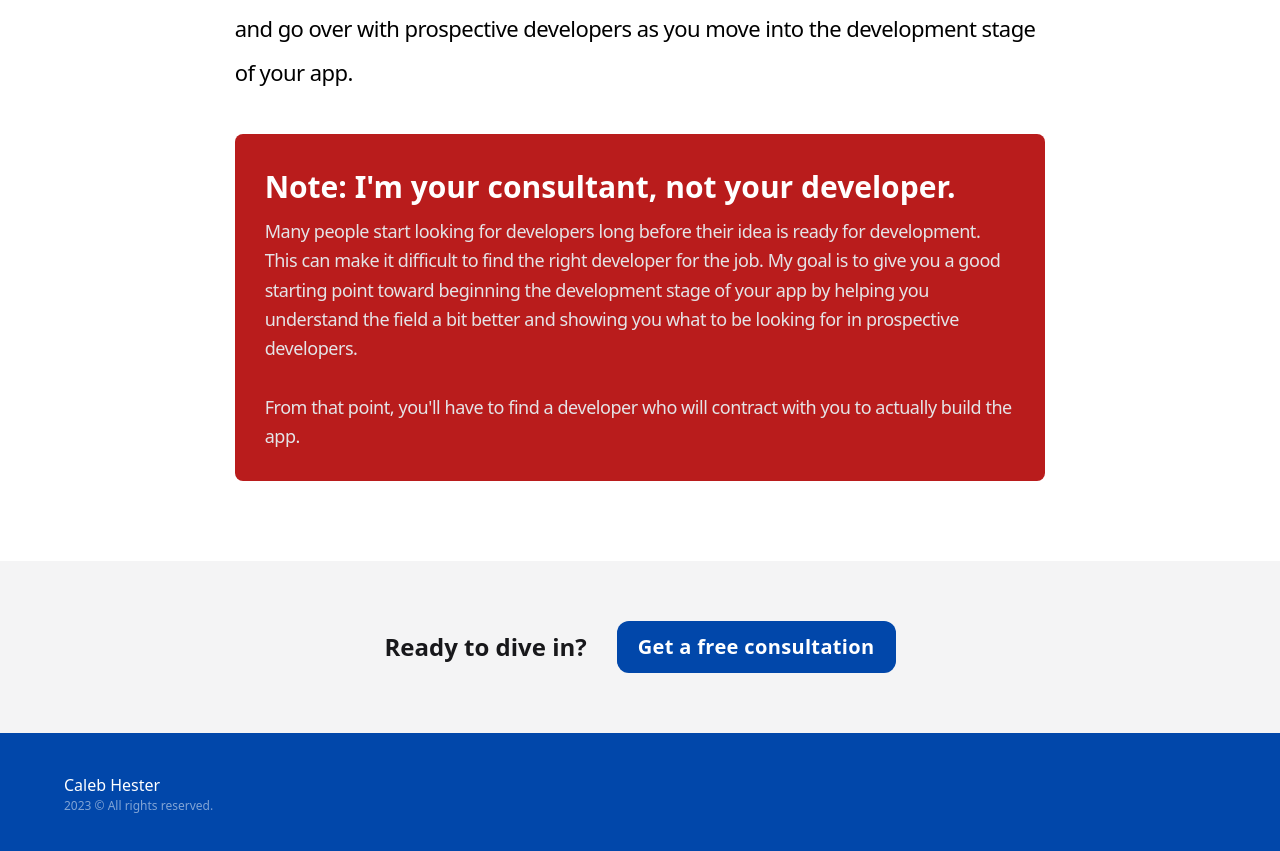
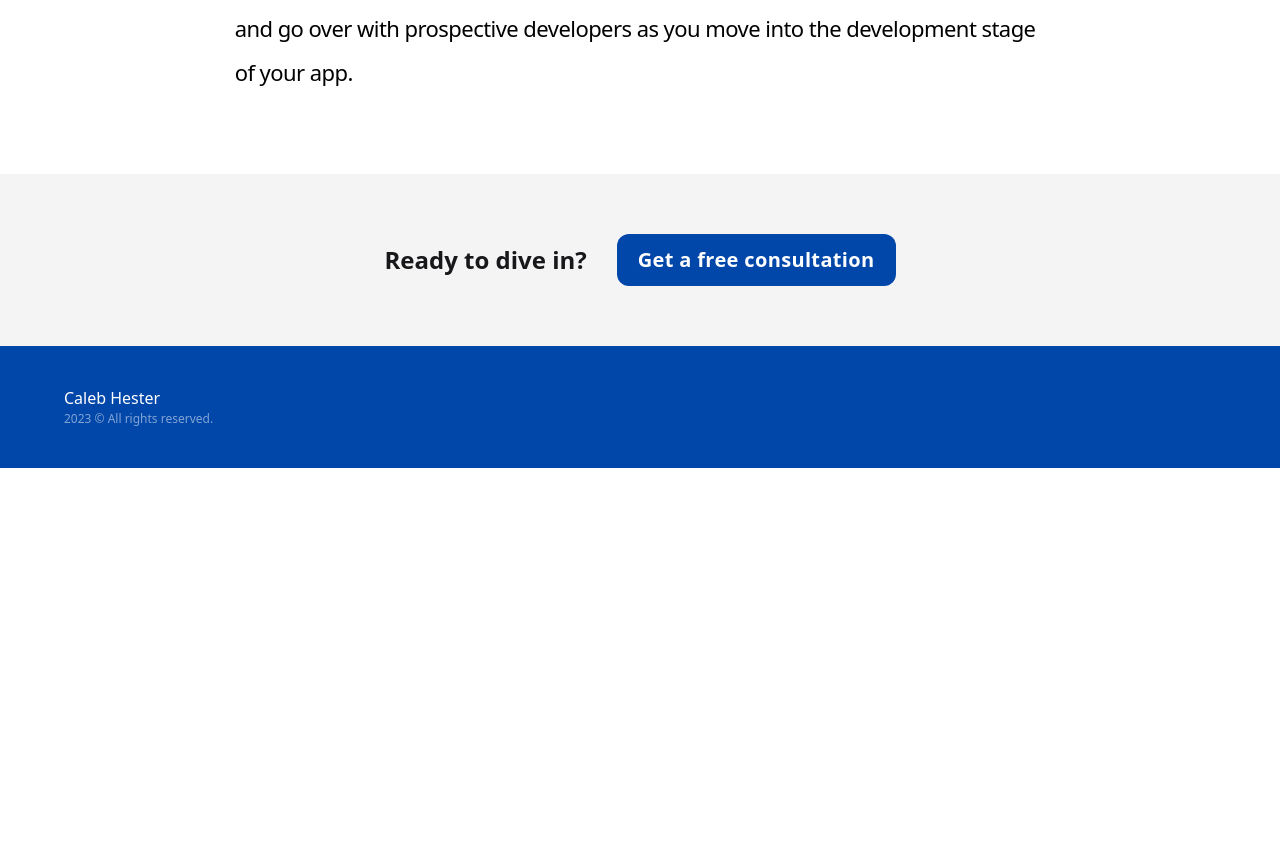
Before and after one commit to naclcaleb/consulting-site, a Gatsby site: page /service-description in a window 1280 px wide. Shown: the part 861-1712 px from the top of the page. After the commit the page ends 1329 px from the top, so only its background shows below. Built offline with nearby package versions, Linux system fonts and the light colour scheme; Gatsby itself is replaced by a stand-in of ours.

Commit message:
Update service description

```diff
--- a/src/pages/service-description.js
+++ b/src/pages/service-description.js
@@ -36,7 +36,7 @@ const ServiceDescription = () => (
                     come back to and go over with prospective developers as you move into
                     the development stage of your app.
                 </p>
-                <div className="bg-[#b91c1c] bg-opacity-[100%] pt-[30px] pl-[30px] pb-[30px] pr-[30px] rounded-[8px] mt-[40px]">
+                {/*<div className="bg-[#b91c1c] bg-opacity-[100%] pt-[30px] pl-[30px] pb-[30px] pr-[30px] rounded-[8px] mt-[40px]">
                     <h1 className="font-bold text-[30px] text-opacity-[100%] text-[white]">
                     Note: I'm your consultant, not your developer.
                     </h1>
@@ -52,7 +52,7 @@ const ServiceDescription = () => (
                     From that point, you'll have to find a developer who will contract
                     with you to actually build the app.
                     </p>
-                </div>
+                </div>*/}
                 </div>
             </div>
         </section>
```
